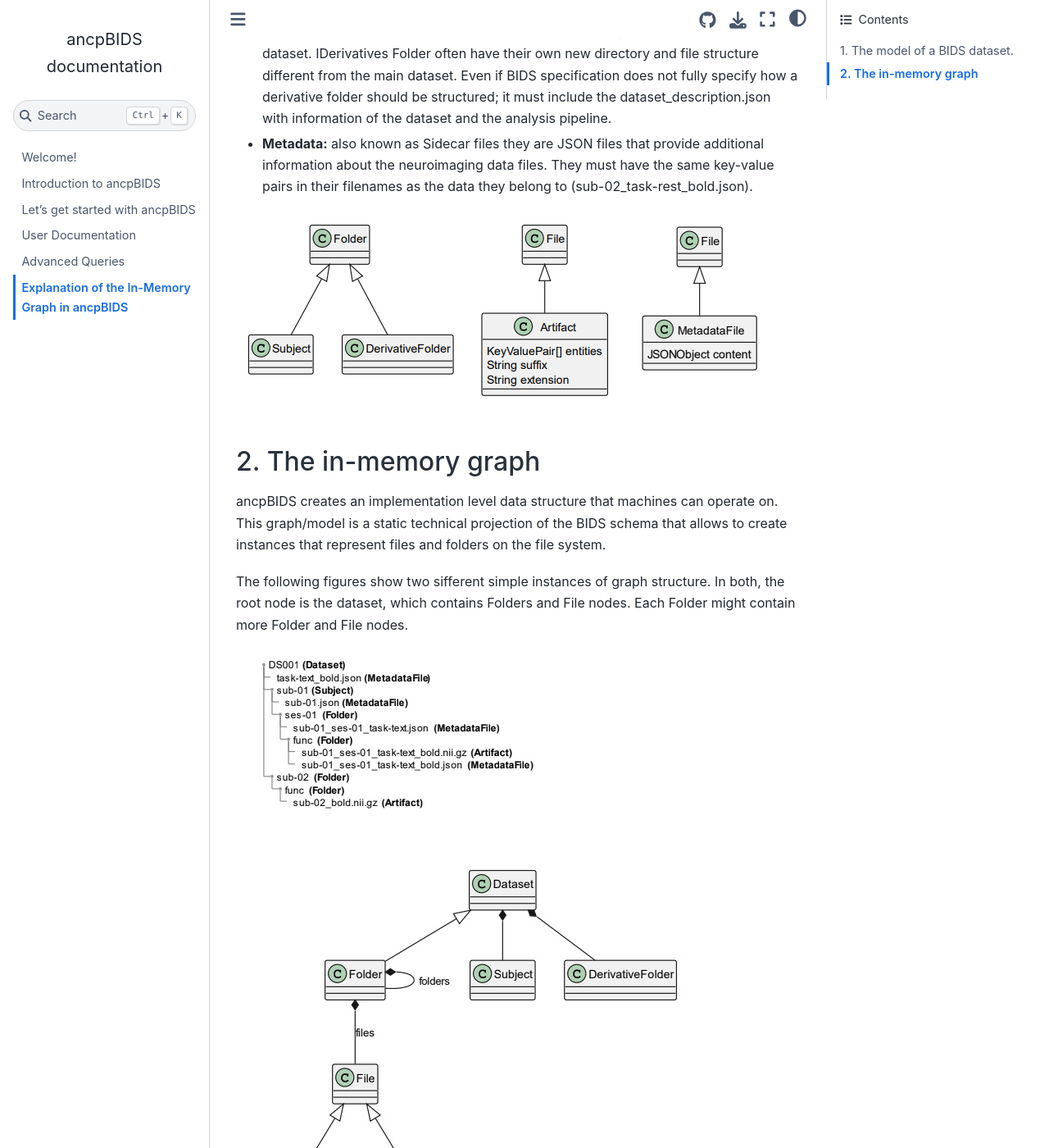
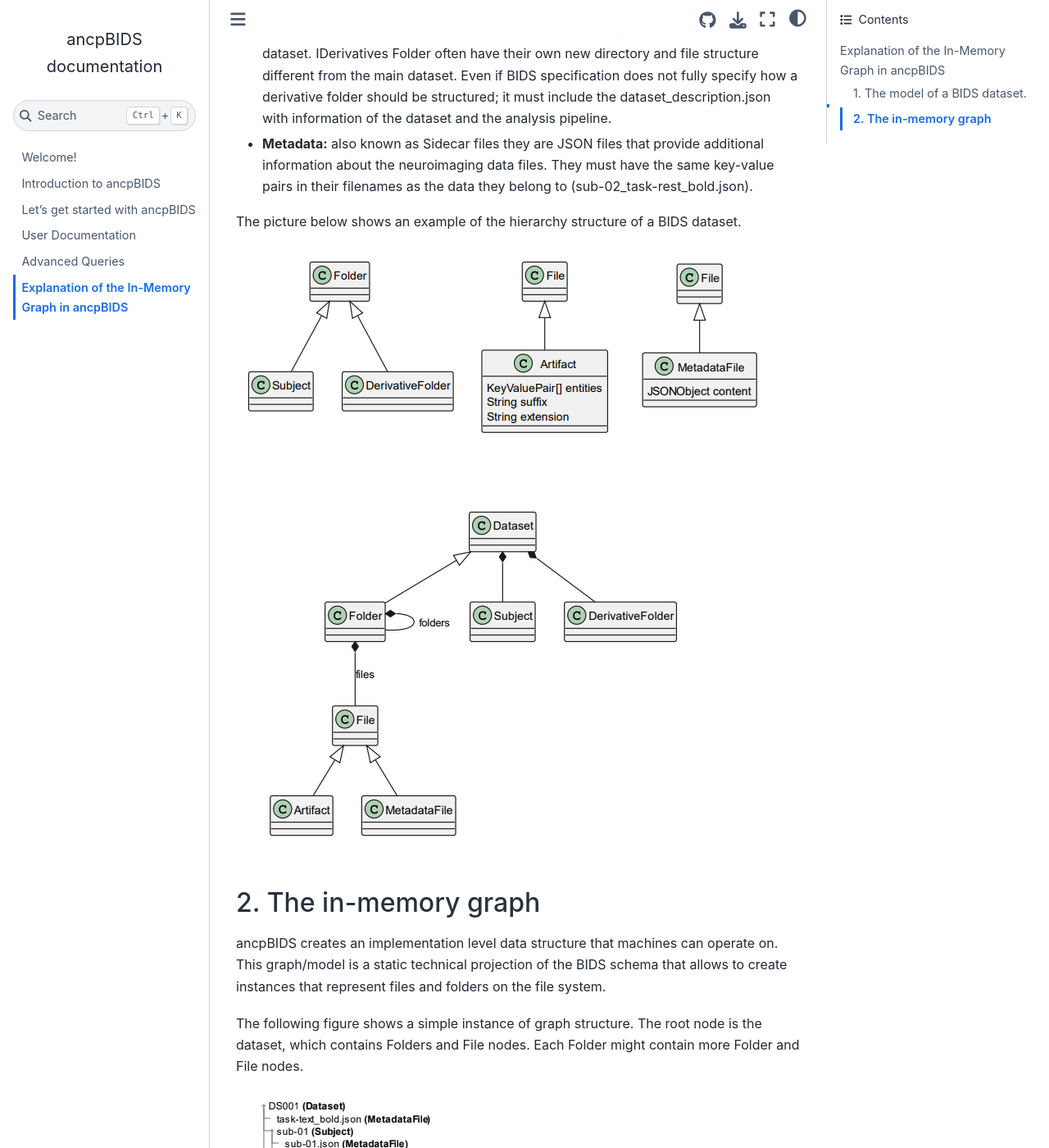
Before and after one commit to alexisbaxman/ancpbids_documentation, a Jupyter Book: the page built from book/inmemory.md, in a window 1280 px wide and 1400 px high, scrolled down 1525 px. Shown: the whole window at 82% size. Built offline with Jupyter Book 1.0.4 settings and Sphinx 7.4.7 and the Sphinx Book theme 1.1.4, drawn with Linux system fonts in a browser that asks for light colours.

Commit message:
Update inmemory.md

```diff
--- a/book/inmemory.md
+++ b/book/inmemory.md
@@ -20,17 +20,17 @@ Finally, there are some special files and folders:
 * **DerivativeFolder:** is a sub-class of Folder. It contains the processed version of the dataset. IDerivatives Folder often have their own new directory and file structure different from the main dataset. Even if BIDS specification does not fully specify how a derivative folder should be structured; it must include the dataset_description.json with information of the dataset and the analysis pipeline.
 * **Metadata:** also known as Sidecar files they are JSON files that provide additional information about the neuroimaging data files. They must have the same key-value pairs in their filenames as the data they belong to (sub-02_task-rest_bold.json).
 
-![Metadata example](../static/inmemory/3.PNG)
-
+The picture below shows an example of the hierarchy structure of a BIDS dataset.
+# ![Metadata example](../static/inmemory/3.PNG)
+![Graph example 2](../static/inmemory/5.jpg)
 
 ## 2. The in-memory graph
 
 ancpBIDS creates an implementation level data structure that machines can operate on. This graph/model is a static technical projection of the BIDS schema that allows to create instances that represent files and folders on the file system.
 
-The following figures show two sifferent simple instances of graph structure. In both, the root node is the dataset, which contains Folders and File nodes. Each Folder might contain more Folder and File nodes.
+The following figure shows a simple instance of graph structure. The root node is the dataset, which contains Folders and File nodes. Each Folder might contain more Folder and File nodes.
 
 ![Graph example 1](../static/inmemory/4.jpg)
-![Graph example 2](../static/inmemory/5.jpg)
 
  The in-memory graph is built in **four layers**. This enables fast queries, ensures compatibility (thanks to BIDS schema) and modular processing. The graph construction is handled inside the DatasetPopulationPlugin class.
 
```
